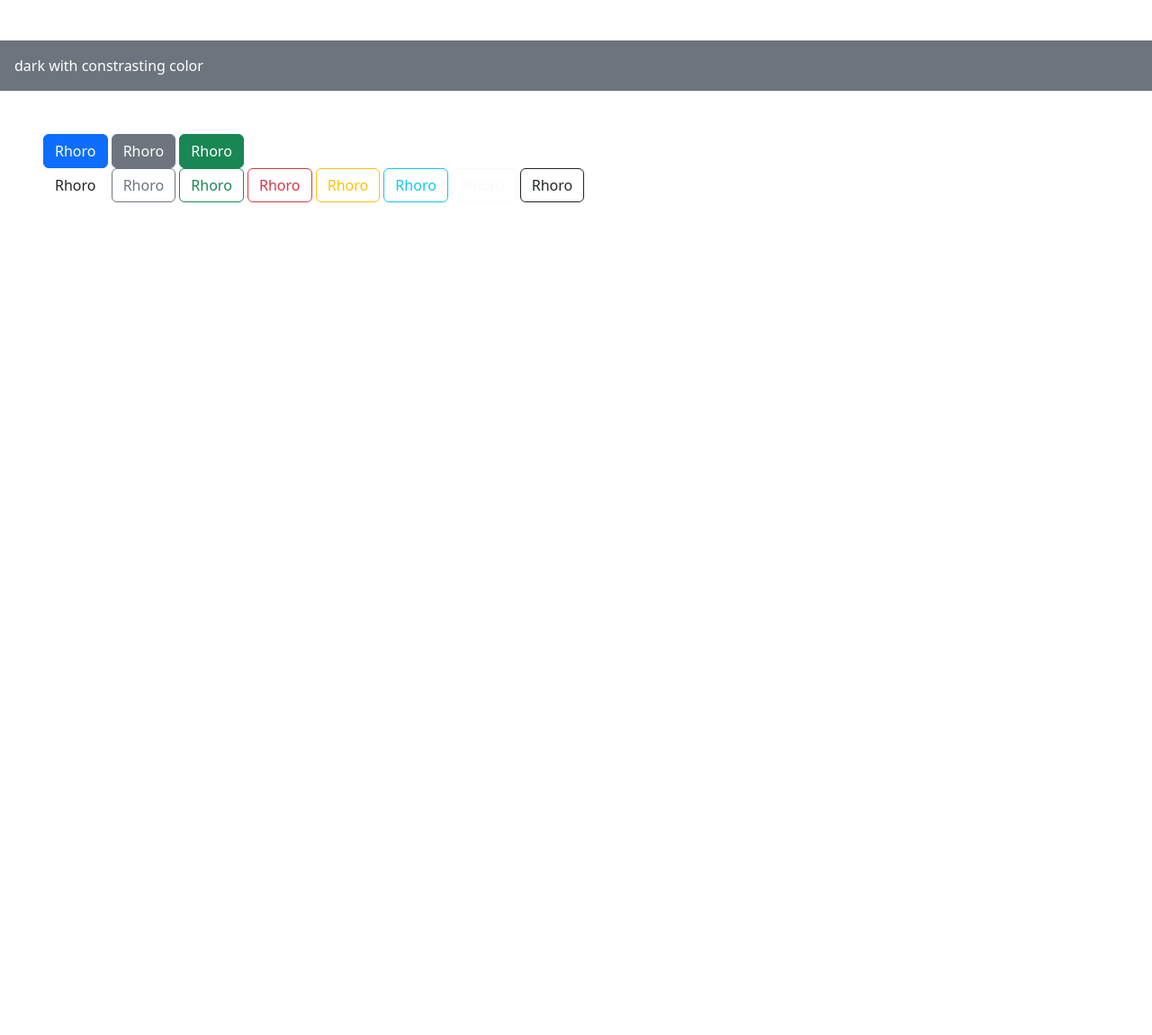
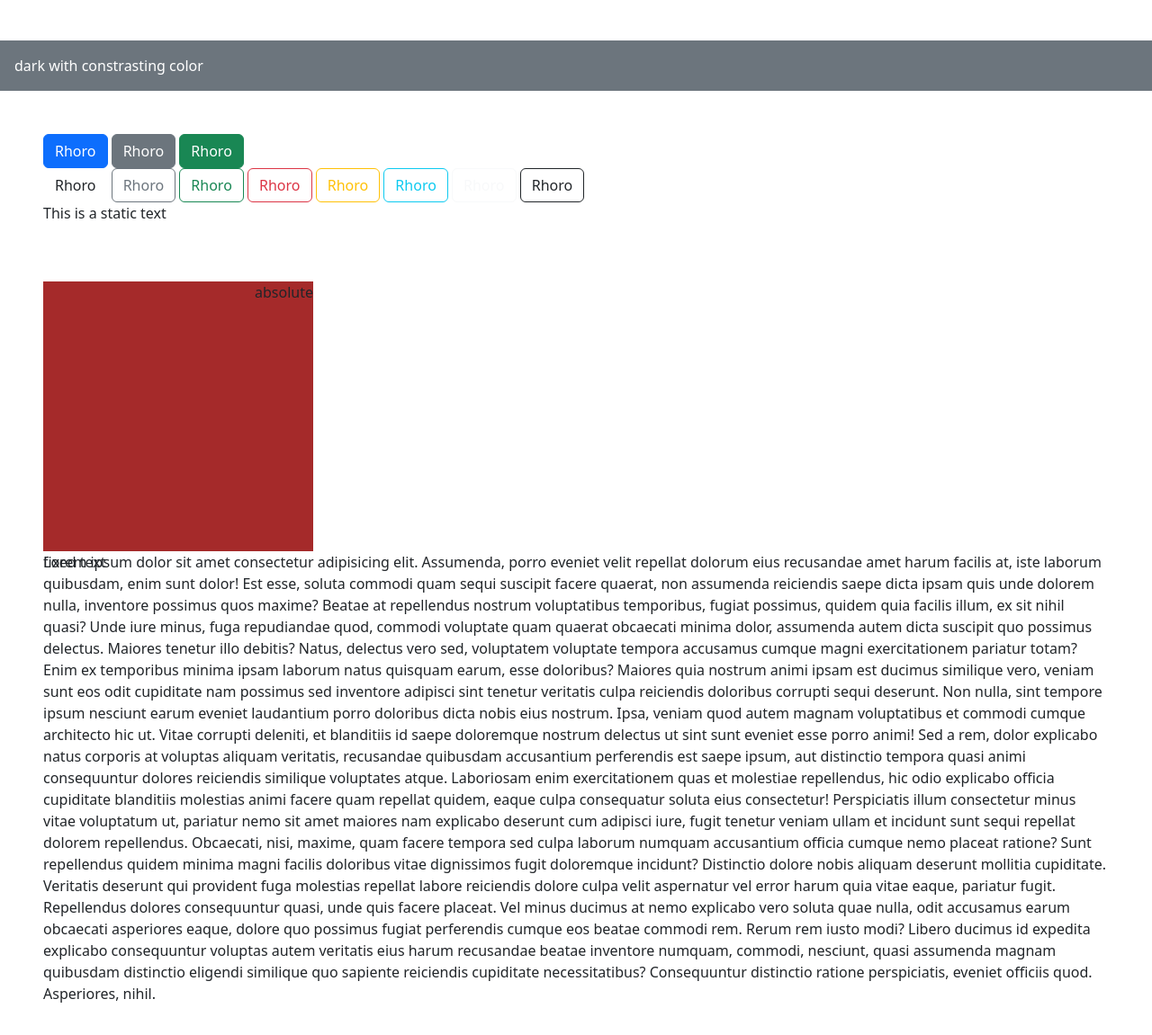
Before and after one commit to enasemmy/rhoro-web, a plain HTML site: page index.html in a window 1280 px wide. Shown: the part 899-2050 px from the top of the page at 90% size. Before the commit the page ends 1172 px from the top, so only its background shows below. Drawn offline with nearby package versions, Linux system fonts and the light colour scheme.

Commit message:
Added positioning.breakpoint and media

```diff
--- a/index.html
+++ b/index.html
@@ -6,7 +6,7 @@
     <meta name="viewport" content="width=device-width, initial-scale=1.0">
     <title>Bootstrap</title>
     <link rel="stylesheet" href="https://cdn.jsdelivr.net/npm/bootstrap@5.3.3/dist/css/bootstrap.min.css">
-    <!-- <script src="https://cdn.jsdelivr.net/npm/bootstrap@5.3.3/dist/js/bootstrap.bundle.min.js"></script> -->
+     <script src="https://cdn.jsdelivr.net/npm/bootstrap@5.3.3/dist/js/bootstrap.bundle.min.js"></script>
 </head>
 
 <body>
@@ -47,10 +47,54 @@
         <button type="button" class="btn btn-outline-light">Rhoro</button>
         <button type="button" class="btn btn-outline-dark">Rhoro</button>
 
+        <div class="Container">
+            <p class="position-static"> This is a static text</p>
+            <br><br>
+
+
+            <!--relative and absolute-->
+            <div class="position-relative" style="height: 300px; width: 300px; background-color:brown;">
+
+                <p class="position-absolute end-0 top-0" style="top:60px;"> absolute </p>
+            </div>
+        </div>
+        <!--fixed-->
+
+        <p class="position-fixed"> fixed text</p>
 
 
 
-</div>
+
+        <p>Lorem ipsum dolor sit amet consectetur adipisicing elit. Assumenda, porro eveniet velit repellat dolorum eius
+            recusandae amet harum facilis at, iste laborum quibusdam, enim sunt dolor! Est esse, soluta commodi quam
+            sequi suscipit facere quaerat, non assumenda reiciendis saepe dicta ipsam quis unde dolorem nulla, inventore
+            possimus quos maxime? Beatae at repellendus nostrum voluptatibus temporibus, fugiat possimus, quidem quia
+            facilis illum, ex sit nihil quasi? Unde iure minus, fuga repudiandae quod, commodi voluptate quam quaerat
+            obcaecati minima dolor, assumenda autem dicta suscipit quo possimus delectus. Maiores tenetur illo debitis?
+            Natus, delectus vero sed, voluptatem voluptate tempora accusamus cumque magni exercitationem pariatur totam?
+            Enim ex temporibus minima ipsam laborum natus quisquam earum, esse doloribus? Maiores quia nostrum animi
+            ipsam est ducimus similique vero, veniam sunt eos odit cupiditate nam possimus sed inventore adipisci sint
+            tenetur veritatis culpa reiciendis doloribus corrupti sequi deserunt. Non nulla, sint tempore ipsum nesciunt
+            earum eveniet laudantium porro doloribus dicta nobis eius nostrum. Ipsa, veniam quod autem magnam
+            voluptatibus et commodi cumque architecto hic ut. Vitae corrupti deleniti, et blanditiis id saepe doloremque
+            nostrum delectus ut sint sunt eveniet esse porro animi! Sed a rem, dolor explicabo natus corporis at
+            voluptas aliquam veritatis, recusandae quibusdam accusantium perferendis est saepe ipsum, aut distinctio
+            tempora quasi animi consequuntur dolores reiciendis similique voluptates atque. Laboriosam enim
+            exercitationem quas et molestiae repellendus, hic odio explicabo officia cupiditate blanditiis molestias
+            animi facere quam repellat quidem, eaque culpa consequatur soluta eius consectetur! Perspiciatis illum
+            consectetur minus vitae voluptatum ut, pariatur nemo sit amet maiores nam explicabo deserunt cum adipisci
+            iure, fugit tenetur veniam ullam et incidunt sunt sequi repellat dolorem repellendus. Obcaecati, nisi,
+            maxime, quam facere tempora sed culpa laborum numquam accusantium officia cumque nemo placeat ratione? Sunt
+            repellendus quidem minima magni facilis doloribus vitae dignissimos fugit doloremque incidunt? Distinctio
+            dolore nobis aliquam deserunt mollitia cupiditate. Veritatis deserunt qui provident fuga molestias repellat
+            labore reiciendis dolore culpa velit aspernatur vel error harum quia vitae eaque, pariatur fugit.
+            Repellendus dolores consequuntur quasi, unde quis facere placeat. Vel minus ducimus at nemo explicabo vero
+            soluta quae nulla, odit accusamus earum obcaecati asperiores eaque, dolore quo possimus fugiat perferendis
+            cumque eos beatae commodi rem. Rerum rem iusto modi? Libero ducimus id expedita explicabo consequuntur
+            voluptas autem veritatis eius harum recusandae beatae inventore numquam, commodi, nesciunt, quasi assumenda
+            magnam quibusdam distinctio eligendi similique quo sapiente reiciendis cupiditate necessitatibus?
+            Consequuntur distinctio ratione perspiciatis, eveniet officiis quod. Asperiores, nihil.</p>
+
 </body>
 
 </html>
```
Also changed, not shown: breakpoint.html (added, +47 -0 lines), position.html (added, +50 -0 lines). Lines whose indentation alone changed are shown as unchanged.
